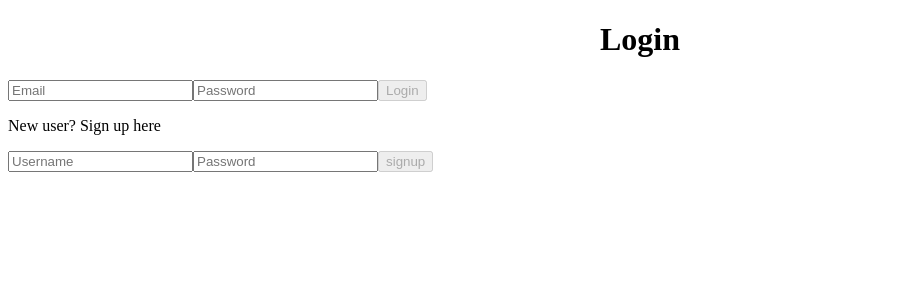
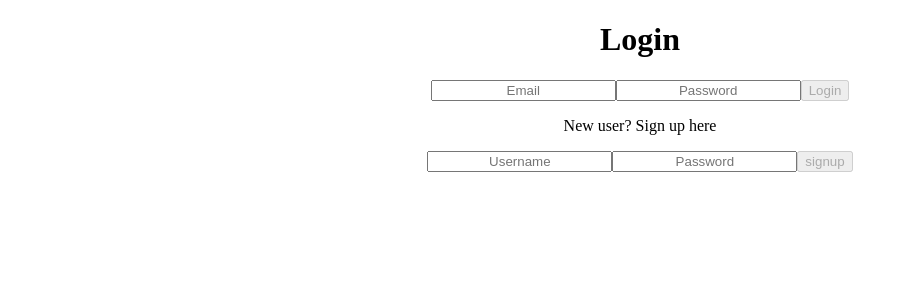
Before and after one commit to illuminos/TheLazyCook, an Angular app: page / in a window 1280 px wide. Shown: the top 300 px of the page, without its empty margins (0-908 px from the left). Built offline with nearby package versions, Linux system fonts and the light colour scheme.

Commit message:
Center aligned elements in the landing page

```diff
--- a/src/app/login/login.component.html
+++ b/src/app/login/login.component.html
@@ -1,7 +1,7 @@
 <h1 class="center">Login</h1>
-<form (ngSubmit)="login()" #loginForm="ngForm">
-	<input id="email" placeholder="Email" type="text" name="email" [(ngModel)]="attempt.email" required>
-	<input type="password" placeholder="Password" name="password" [(ngModel)]="attempt.password" required>
+<form class="center" (ngSubmit)="login()" #loginForm="ngForm">
+	<input id="email" class="center" placeholder="Email" type="text" name="email" [(ngModel)]="attempt.email" required>
+	<input type="password" class="center" placeholder="Password" name="password" [(ngModel)]="attempt.password" required>
 	<button [disabled]="!loginForm.form.valid" type="button" (click)="login()">Login</button>
 	<ng-container *ngIf="shouldShowMessage">
 		{{message}}
--- a/src/app/signup/signup.component.html
+++ b/src/app/signup/signup.component.html
@@ -1,8 +1,8 @@
-<div>
+<div class="center">
 	<p>New user? Sign up here</p>
 	<form (ngSubmit)="signup()" #signupForm="ngForm">
-	<input id="emailSignup" placeholder="Username" type="text" name="email" [(ngModel)]="signupAttempt.email" required>
-	<input type="password" placeholder="Password" name="password" [(ngModel)]="signupAttempt.password" required>
+	<input id="emailSignup" class="center" placeholder="Username" type="text" name="email" [(ngModel)]="signupAttempt.email" required>
+	<input type="password" class="center" placeholder="Password" name="password" [(ngModel)]="signupAttempt.password" required>
 	<button [disabled]="!signupForm.form.valid" type="button" (click)="signup()">signup</button>
 	<ng-container *ngIf="shouldShowMessage">
 		{{message}}
--- a/src/styles.css
+++ b/src/styles.css
@@ -3,3 +3,7 @@
 .center{
 	text-align: center;
 }
+
+.block{
+	display: block;
+}
```
